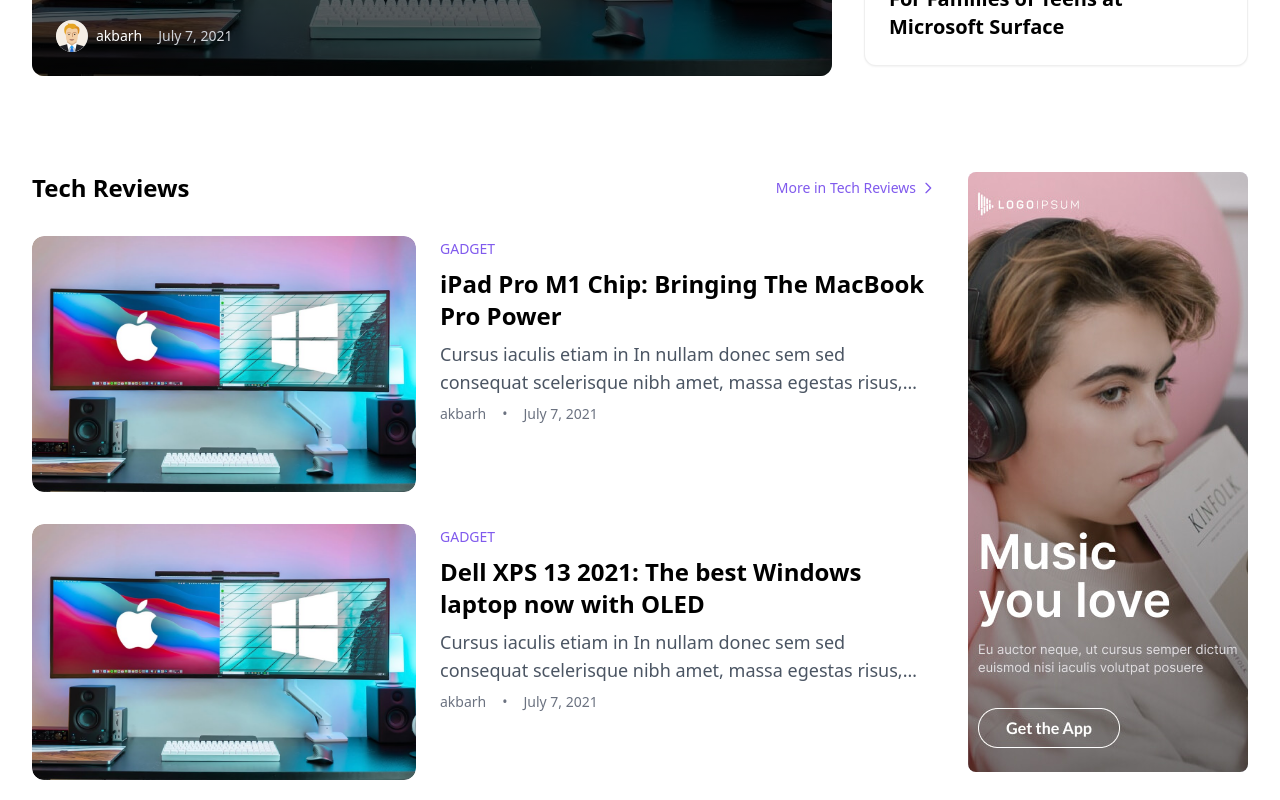
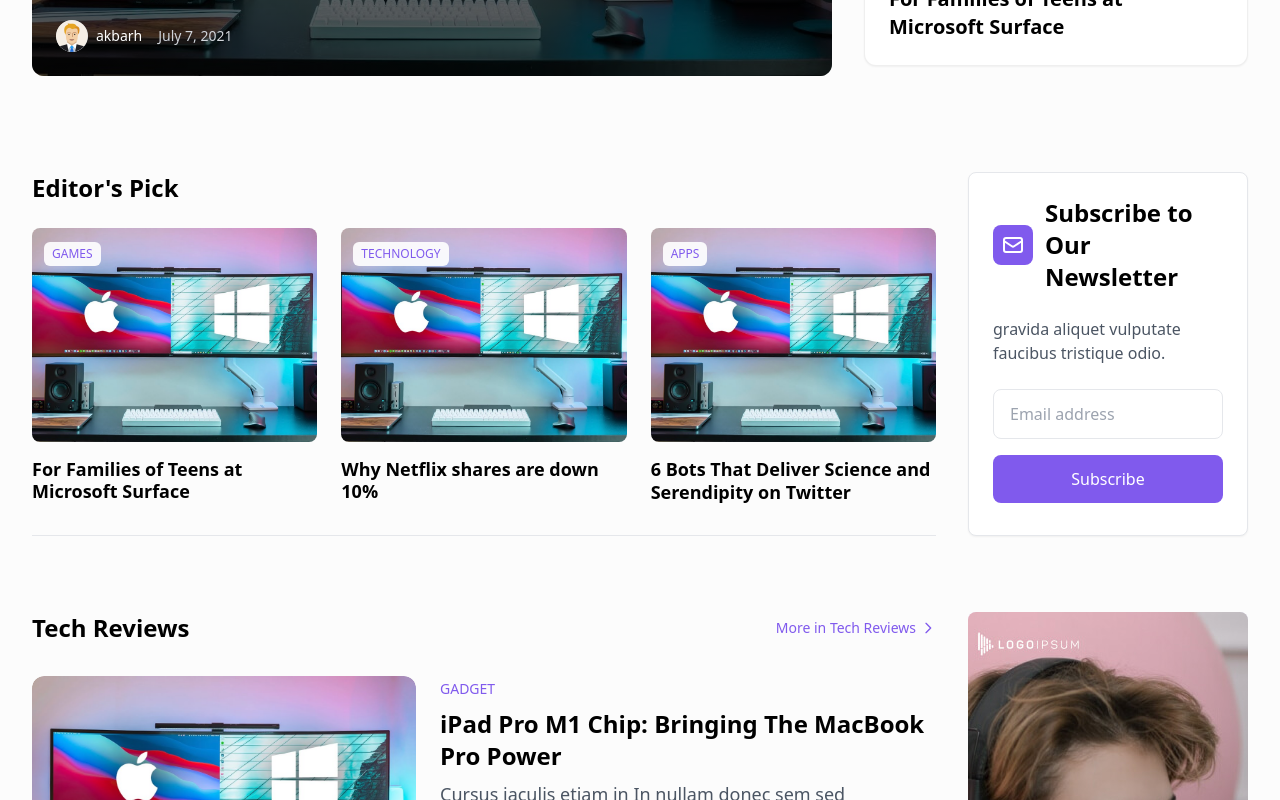
Before and after one commit to MehmethanDoru/blog-site, a Next.js app: page / in a window 1280 px wide. Shown: the part 560-1360 px from the top of the page. Built offline with nearby package versions, Linux system fonts and the light colour scheme.

Commit message:
Added EditorsPick Section and refined global styles.

```diff
--- a/src/app/globals.css
+++ b/src/app/globals.css
@@ -2,7 +2,9 @@
 @tailwind components;
 @tailwind utilities;
 
-
+body {
+  background-color: #d2d2d210;
+}
 
 .gradient-background::before {
   content: '';
@@ -15,7 +17,7 @@
   top: -300px;
   left: -200px;
   z-index: -10;
-  filter: blur(6px);
+  filter: blur(4px);
 }
 
 .gradient-background::after {
@@ -29,7 +31,7 @@
   top: -200px;
   right: -100px;
   z-index: -10;
-  filter: blur(8px);
+  filter: blur(7px);
 }
 
 .content-wrapper {
--- a/src/app/page.jsx
+++ b/src/app/page.jsx
@@ -2,6 +2,7 @@
 import Navbar from "../components/Navbar/Navbar";
 import HeroSection from "../components/hero/Hero";
 import TechReviews from "../components/tech-reviews/TechReviews";
+import EditorsSection from "../components/editors-section/EditorsSection";
 
 export default function Home() {
   return (
@@ -9,6 +10,7 @@
       <div className="content-wrapper">
         <div>
           <HeroSection />
+          <EditorsSection />
           <TechReviews />
         </div>
       </div>
--- /dev/null
+++ b/src/components/editors-section/EditorsPick.jsx
@@ -0,0 +1,62 @@
+'use client';
+
+import Link from 'next/link';
+import Image from 'next/image';
+
+const EditorsPick = () => {
+    const editorsPicks = [
+        {
+            id: 1,
+            category: 'GAMES',
+            title: 'For Families of Teens at Microsoft Surface',
+            image: '',
+            slug: 'microsoft-surface'
+        },
+        {
+            id: 2,
+            category: 'TECHNOLOGY',
+            title: 'Why Netflix shares are down 10%',
+            image: '',
+            slug: 'netflix-shares'
+        },
+        {
+            id: 3,
+            category: 'APPS',
+            title: '6 Bots That Deliver Science and Serendipity on Twitter',
+            image: '',
+            slug: 'twitter-bots'
+        }
+    ];
+
+    return (
+        <div className='border-b border-gray-200 pb-8'>
+            <h2 className="text-2xl font-bold mb-6">Editor's Pick</h2>
+            <div className="grid grid-cols-1 sm:grid-cols-2 lg:grid-cols-3 gap-6">
+                {editorsPicks.map((pick) => (
+                    <article key={pick.id} className="group">
+                        <Link href={`/blog/${pick.slug}`}>
+                            <div className="relative aspect-[4/3] mb-4 overflow-hidden rounded-lg">
+                                <Image
+                                    src={pick.image || '/images/default-post.jpg'}
+                                    alt={pick.title}
+                                    fill
+                                    className="object-cover transition-transform duration-300 group-hover:scale-105"
+                                />
+                                <div className="absolute top-3 left-3">
+                                    <span className="inline-block bg-white/90 backdrop-blur-sm text-[#805aed] text-xs font-medium px-2 py-1 rounded-md">
+                                        {pick.category}
+                                    </span>
+                                </div>
+                            </div>
+                            <h3 className="text-lg font-bold leading-tight line-clamp-2 group-hover:text-[#805aed] transition-colors">
+                                {pick.title}
+                            </h3>
+                        </Link>
+                    </article>
+                ))}
+            </div>
+        </div>
+    );
+};
+
+export default EditorsPick;
--- /dev/null
+++ b/src/components/editors-section/EditorsSection.jsx
@@ -0,0 +1,25 @@
+'use client';
+
+import EditorsPick from './EditorsPick';
+import Newsletter from './Newsletter';
+
+const EditorsSection = () => {
+    return (
+        <section className="max-w-7xl mx-auto px-4 sm:px-6 lg:px-8 py-12">
+            <div className="grid grid-cols-1 lg:grid-cols-12 gap-8">
+
+                {/* Left side - Editor's Pick */}
+                <div className="lg:col-span-9">
+                    <EditorsPick />
+                </div>
+
+                {/* Right side - Newsletter */}
+                <div className="lg:col-span-3">
+                    <Newsletter />
+                </div>
+            </div>
+        </section>
+    );
+};
+
+export default EditorsSection;
--- /dev/null
+++ b/src/components/editors-section/Newsletter.jsx
@@ -0,0 +1,76 @@
+'use client';
+import { useState } from 'react';
+
+const Newsletter = () => {
+    const [email, setEmail] = useState('');
+    const [isValid, setIsValid] = useState(true);
+    const [errorMessage, setErrorMessage] = useState('');
+
+    const validateEmail = (email) => {
+        if (!email) {
+            setErrorMessage('Email is required');
+            return false;
+        }
+        const re = /^[^\s@]+@[^\s@]+\.[^\s@]+$/;
+        if (!re.test(email)) {
+            setErrorMessage('Please enter a valid email address');
+            return false;
+        }
+        return true;
+    };
+
+    const handleSubmit = (e) => {
+        e.preventDefault();
+        if (!validateEmail(email)) {
+            setIsValid(false);
+            return;
+        }
+        setIsValid(true);
+        setErrorMessage('');
+        // Register to newsletter
+    };
+
+    return (
+        <div className="bg-[#fff] p-6 rounded-lg border shadow-sm h-full">
+            <div className="flex items-center space-x-3 mb-6">
+                <div className="bg-[#805aed] rounded-lg p-2">
+                    <svg className="w-6 h-6 text-white" fill="none" stroke="currentColor" viewBox="0 0 24 24">
+                        <path strokeLinecap="round" strokeLinejoin="round" strokeWidth={2} d="M3 8l7.89 5.26a2 2 0 002.22 0L21 8M5 19h14a2 2 0 002-2V7a2 2 0 00-2-2H5a2 2 0 00-2 2v10a2 2 0 002 2z" />
+                    </svg>
+                </div>
+                <h2 className="text-2xl font-bold">Subscribe to Our Newsletter</h2>
+            </div>
+
+            <p className="text-gray-600 mb-6">
+                gravida aliquet vulputate faucibus tristique odio.
+            </p>
+
+            <form onSubmit={handleSubmit} className="space-y-4" noValidate>
+                <div>
+                    <input
+                        type="email"
+                        placeholder="Email address"
+                        value={email}
+                        onChange={(e) => {
+                            setEmail(e.target.value);
+                            setIsValid(true);
+                            setErrorMessage('');
+                        }}
+                        className={`w-full px-4 py-3 rounded-lg border ${!isValid ? 'border-red-500 bg-red-50' : 'border-gray-200'} focus:outline-none focus:ring-2 ${!isValid ? 'focus:ring-red-500' : 'focus:ring-[#805aed]'} focus:border-transparent transition-colors`}
+                    />
+                    {!isValid && errorMessage && (
+                        <p className="mt-2 text-sm text-red-600">{errorMessage}</p>
+                    )}
+                </div>
+                <button
+                    type="submit"
+                    className="w-full bg-[#805aed] hover:bg-[#7950e9] text-white font-medium py-3 px-4 rounded-lg transition-colors"
+                >
+                    Subscribe
+                </button>
+            </form>
+        </div>
+    );
+};
+
+export default Newsletter;
--- a/src/components/tech-reviews/TechReviews.jsx
+++ b/src/components/tech-reviews/TechReviews.jsx
@@ -33,7 +33,7 @@
     ];
 
     return (
-        <section className="max-w-7xl mx-auto px-4 sm:px-6 lg:px-8 py-12 mt-[-30px] md:mt-0">
+        <section className="max-w-7xl mx-auto px-4 sm:px-6 lg:px-8 py-12 mt-[-30px] md:mt-[-20px]">
             <div className="grid grid-cols-1 md:grid-cols-12 gap-8">
 
                 {/* left side */}
```
